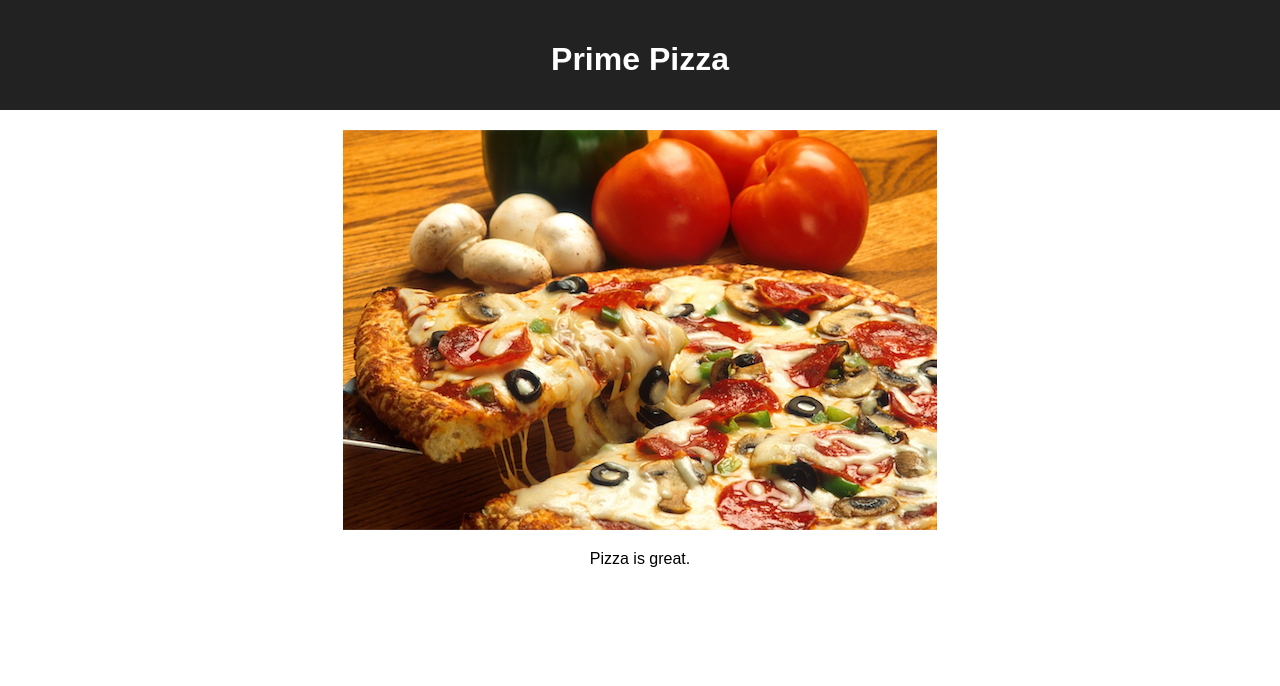
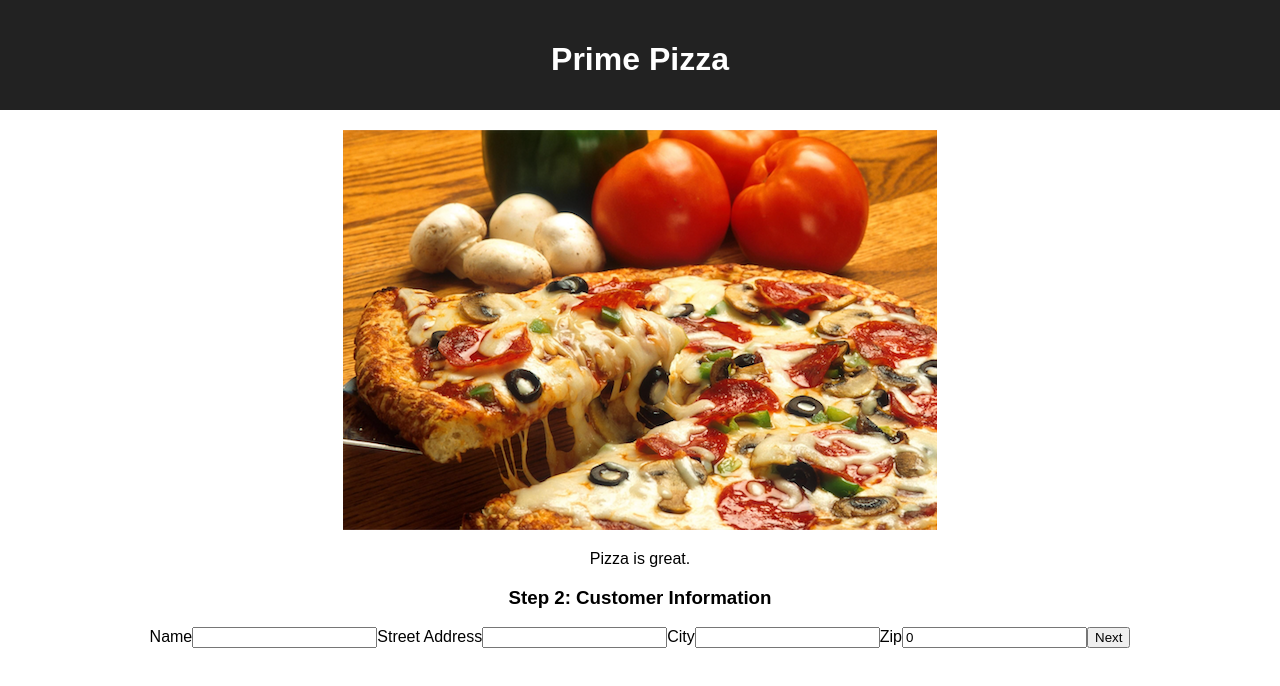
Before and after one commit to stevenbleau/redux-pizza-parlor, a React (Create React App) app: page / in a window 1280 px wide. Shown: the top 686 px of the page. Built offline with nearby package versions, Linux system fonts and the light colour scheme.

Commit message:
ScreenTwo functional

```diff
--- a/src/components/App/App.jsx
+++ b/src/components/App/App.jsx
@@ -1,6 +1,8 @@
 import React from 'react';
 import axios from 'axios';
 import './App.css';
+import ScreenTwo from '../ScreenTwo/ScreenTwo.jsx';
+
 
 function App() {
 
@@ -13,6 +15,8 @@ function App() {
       <img src='images/pizza_photo.png' />
       <p>Pizza is great.</p>
 
+      <ScreenTwo/>
+
     </div>
   );
 }
--- a/src/components/ScreenTwo/ScreenTwo.jsx
+++ b/src/components/ScreenTwo/ScreenTwo.jsx
@@ -0,0 +1,53 @@
+
+import { useSelector, useDispatch } from 'react-redux';
+import { useHistory } from 'react-router-dom';
+
+const ScreenTwo = () => {
+    const history = useHistory();
+    const name = useSelector(store => store.name); // getter
+    const address = useSelector(store => store.address); // getter
+    const city = useSelector(store => store.city); // getter
+    const zip = useSelector(store => store.zip); // getter
+
+    const dispatch = useDispatch();
+
+
+    const handleName = (event) => {
+        dispatch({ type: 'SET_NAME', payload: event.target.value});
+    }
+    const handleAddress = (event) => {
+        dispatch({ type: 'SET_ADDRESS', payload: event.target.value});
+    }
+    const handleCity = (event) => {
+        dispatch({ type: 'SET_CITY', payload: event.target.value});
+    }
+    const handleZip = (event) => {
+        dispatch({ type: 'SET_ZIP', payload: event.target.value});
+    }
+
+    return (
+        <>
+            <h3>Step 2: Customer Information</h3>
+            <div>
+                {/* NAME INPUT */}
+                <label htmlFor="nameInput">Name</label>
+                <input value={name} onChange={handleName} className="input" id="nameInput" type="text" />
+
+                {/* STREET ADDRESS INPUT */}
+                <label htmlFor="addressInput">Street Address</label>
+                <input value={address} onChange={handleAddress} className="input" id="addressInput" type="text" />
+
+                {/* CITY INPUT */}
+                <label htmlFor="cityInput">City</label>
+                <input value={city} onChange={handleCity} className="input" id="cityInput" type="text" />
+
+                {/* ZIPCODE INPUT */}
+                <label htmlFor="zipInput">Zip</label>
+                <input value={zip} onChange={handleZip} className="input" id="zipInput" type="number" />
+                <button onClick={() => history.push('/screen/three')} className="button">Next</button>
+            </div>
+        </>
+    );
+}
+
+export default ScreenTwo;
--- a/src/index.js
+++ b/src/index.js
@@ -1,6 +1,67 @@
 import React from 'react';
 import ReactDOM from 'react-dom';
 import './index.css';
+import { createStore, combineReducers, applyMiddleware } from 'redux';
+import { Provider } from 'react-redux';
+import logger from 'redux-logger';
 import App from './components/App/App';
 
-ReactDOM.render(<App />, document.getElementById('root'));
+
+// NAME REDUCER
+const name = (state = '', action) => {
+    if (action.type === 'SET_NAME') {
+        return action.payload;
+    } else if (action.type === 'CLEAR_ALL') {
+        return '';
+    }
+    return state;
+}
+// ADDRESS REDUCER
+const address = (state = '', action) => {
+    if (action.type === 'SET_ADDRESS') {
+        return action.payload;
+    } else if (action.type === 'CLEAR_ALL') {
+        return '';
+    }
+    return state;
+}
+// CITY REDUCER
+const city = (state = '', action) => {
+    if (action.type === 'SET_CITY') {
+        return action.payload;
+    } else if (action.type === 'CLEAR_ALL') {
+        return '';
+    }
+    return state;
+}
+// ZIP REDUCER
+const zip = (state = 0, action) => {
+    if (action.type === 'SET_ZIP') {
+        return action.payload;
+    } else if (action.type === 'CLEAR_ALL') {
+        return '';
+    }
+    return state;
+}
+
+
+// STORE
+const storeInstance = createStore(
+    // reducers go here
+    combineReducers(
+        {
+            name,
+            address,
+            city,
+            zip,
+        }
+    ),
+    applyMiddleware(logger)
+);
+
+ReactDOM.render(
+    <Provider store={storeInstance}>
+        <App />
+    </Provider>,
+    document.getElementById('root')
+);
```
